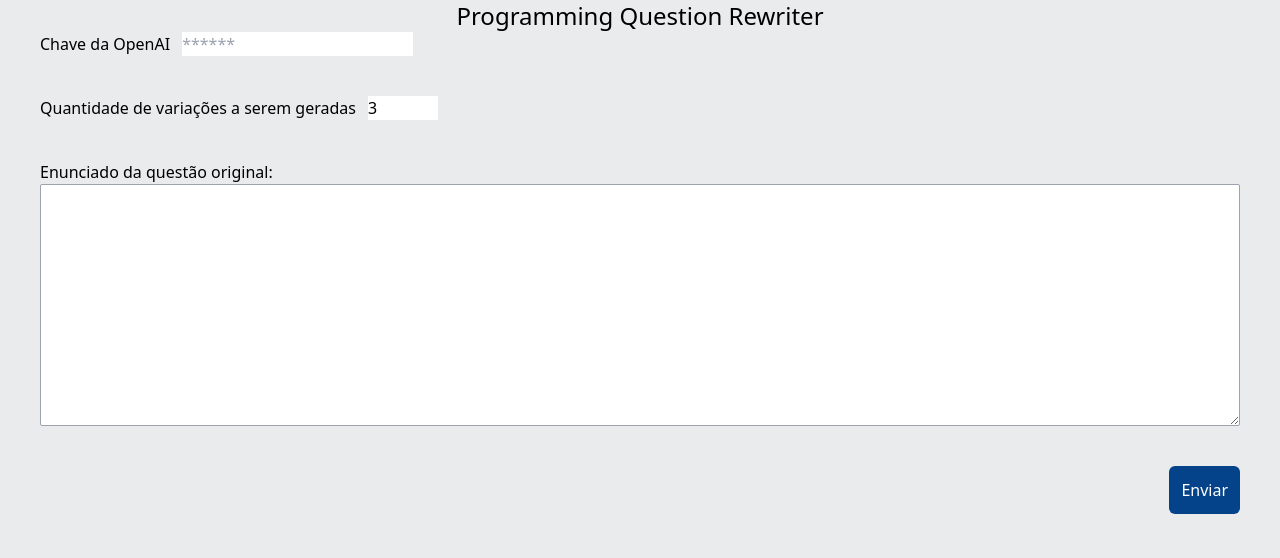
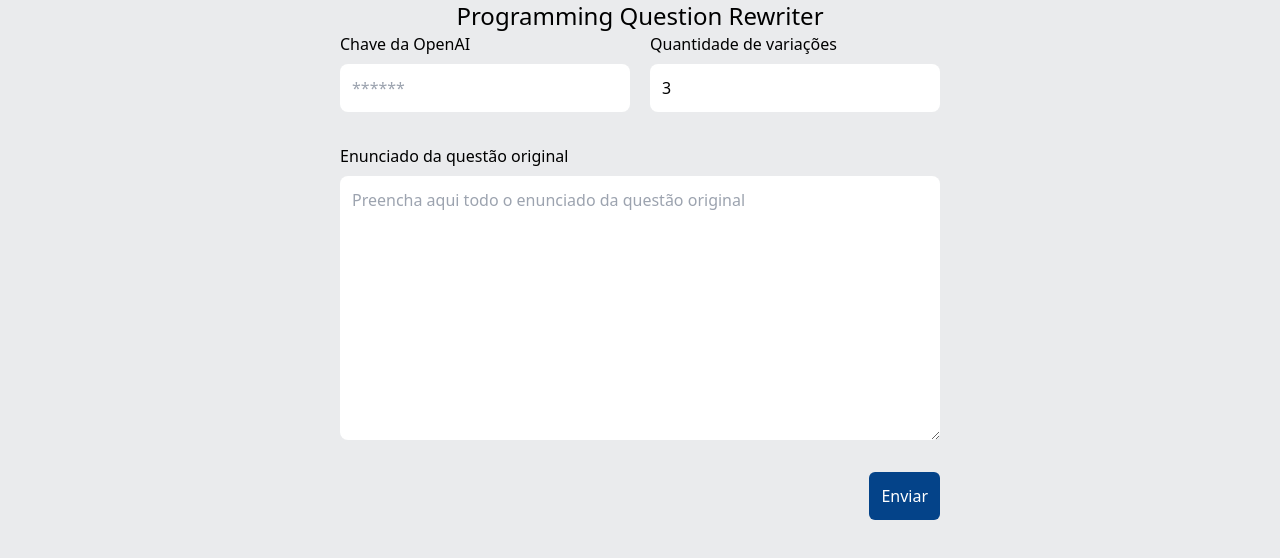
Before and after one commit to mauricio-monte/programming-question-rewriter, a React (Vite) app in the folder frontend/: page / in a window 1280 px wide. Shown: the top 558 px of the page. Built offline with nearby package versions, Linux system fonts and the light colour scheme.

Commit message:
feat: add css to form

```diff
--- a/frontend/src/App.tsx
+++ b/frontend/src/App.tsx
@@ -4,7 +4,7 @@ import { QuestionsVariationsProvider } from "./context/QuestionsVariationsContex
 
 function App() {
   return (
-    <div className="mx-10">
+    <div className="flex flex-col items-center min-w-full min-h-screen">
       <h1 className="text-center text-2xl">Programming Question Rewriter</h1>
       <QuestionsVariationsProvider>
         <QuestionSubmissionForm></QuestionSubmissionForm>
--- a/frontend/src/components/Input/index.tsx
+++ b/frontend/src/components/Input/index.tsx
@@ -12,9 +12,9 @@ interface InputProps {
 
 function Input({ className, label, ...props }: InputProps) {
   return (
-    <label className={`flex gap-3 ${className}`}>
+    <label className={`flex flex-col flex-1 gap-2 ${className}`}>
       {label}
-      <input {...props}></input>
+      <input className="p-3 rounded-lg" {...props}></input>
     </label>
   );
 }
--- a/frontend/src/components/QuestionSubmissionForm/index.tsx
+++ b/frontend/src/components/QuestionSubmissionForm/index.tsx
@@ -21,7 +21,8 @@ function QuestionSubmissionForm() {
   };
 
   return (
-    <div className="flex flex-col gap-10">
+    <div className="flex flex-col gap-8 w-[600px]">
+      <div className="flex gap-5">
         <Input
           label="Chave da OpenAI"
           placeholder="******"
@@ -32,7 +33,7 @@ function QuestionSubmissionForm() {
         />
 
         <Input
-        label="Quantidade de variações a serem geradas"
+          label="Quantidade de variações"
           placeholder="1"
           name="numberOfVariations"
           value={state.numberOfVariations}
@@ -41,16 +42,18 @@ function QuestionSubmissionForm() {
           min={1}
           max={5}
         />
+      </div>
 
-      <label className="flex flex-col">
-        Enunciado da questão original:
+      <label className="flex flex-col gap-2">
+        Enunciado da questão original
         <textarea
           value={state.originalQuestion}
           name="originalQuestion"
+          placeholder="Preencha aqui todo o enunciado da questão original"
           onChange={handleChange}
           cols={20}
           rows={10}
-          className="border border-gray-400 rounded-sm"
+          className="rounded-lg p-3"
         ></textarea>
       </label>
       <button
```
Lines whose indentation alone changed are shown as unchanged.
